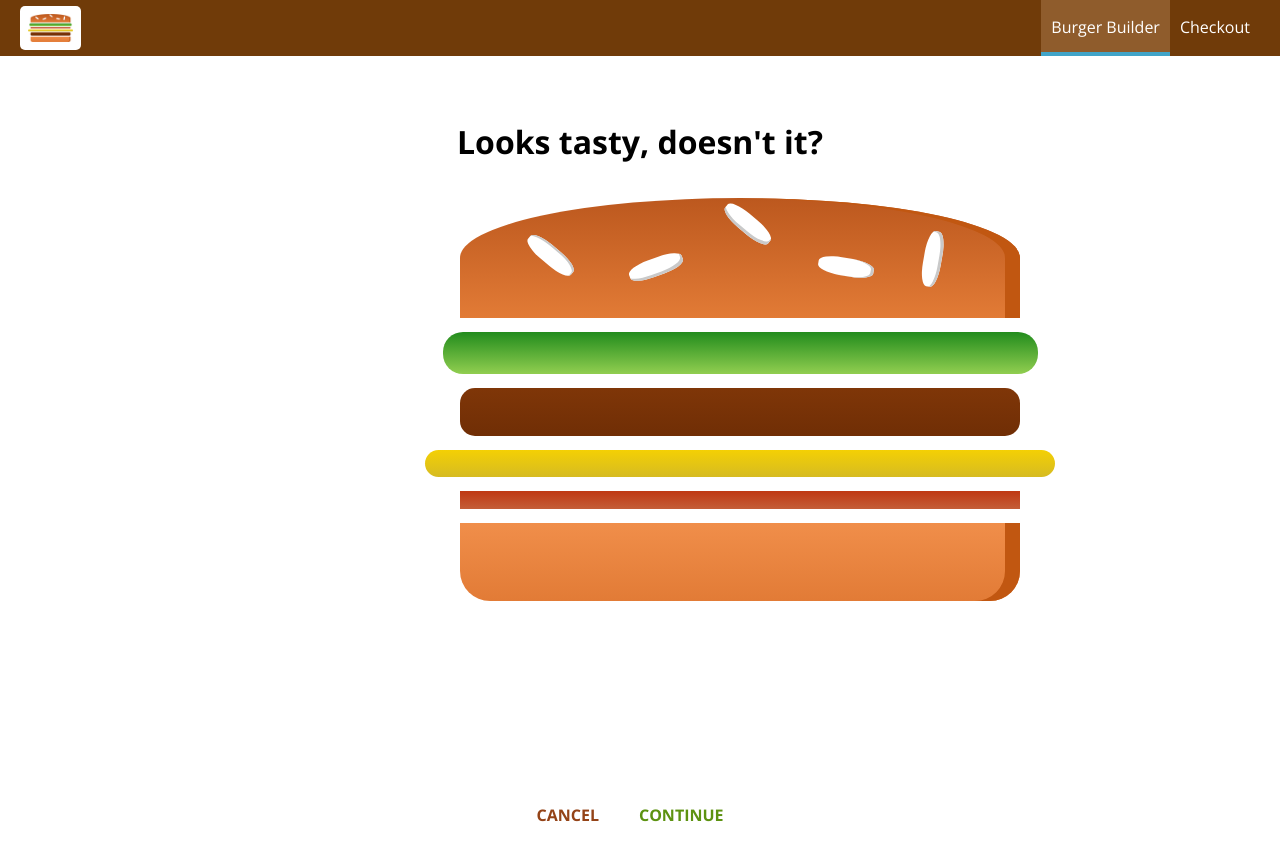
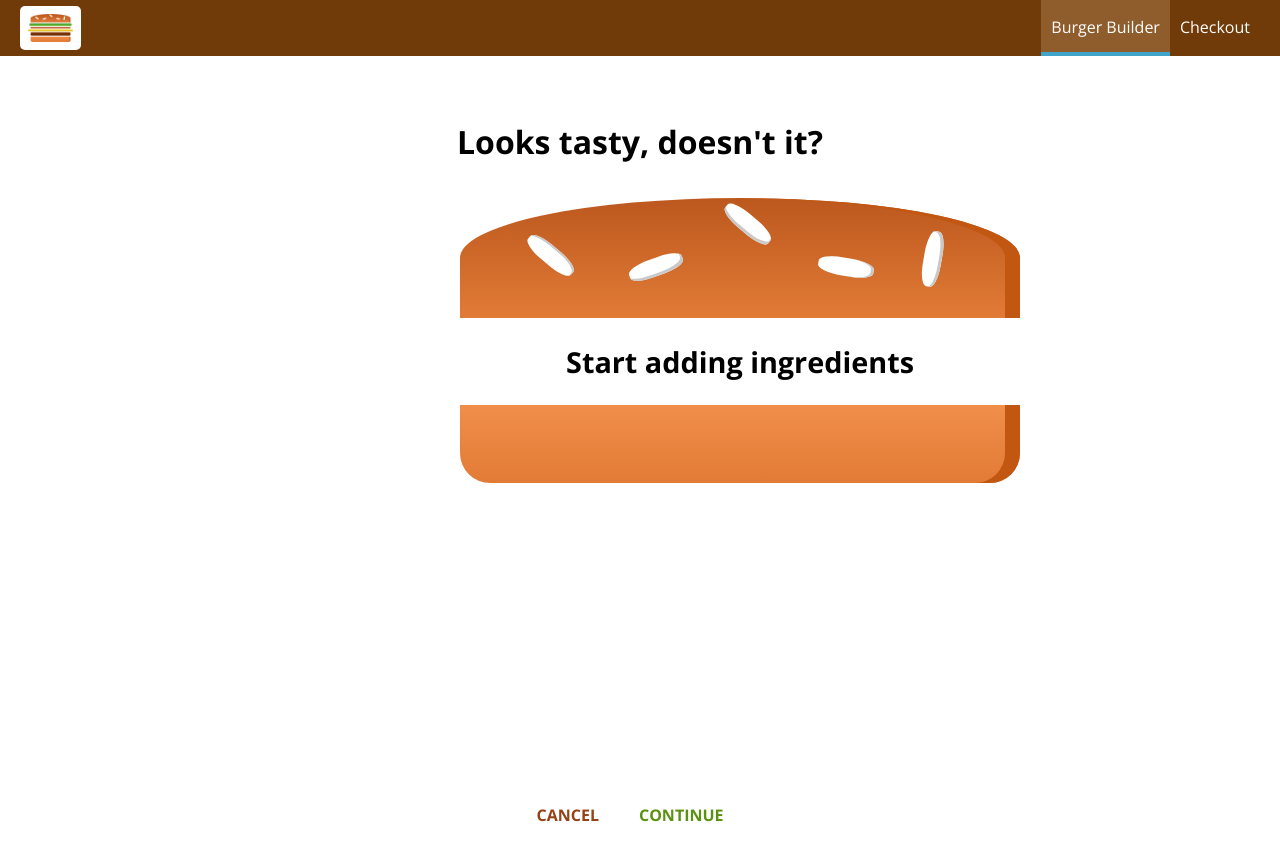
Before and after one commit to wouter-droog/BurgerProject, a React (Create React App) app: page /checkout in a window 1280 px wide. Built offline with nearby package versions, Linux system fonts and the light colour scheme.

Commit message:
Modified Checkout: gets ingredients via query params

```diff
--- a/src/components/CheckoutSummary/CheckoutSummary.js
+++ b/src/components/CheckoutSummary/CheckoutSummary.js
@@ -12,8 +12,8 @@ const checkoutSummary = (props) => {
             <div className={checkoutStyles.CheckoutSummaryBurgerContainer} >
                 <Burger ingredients={props.ingredients} />
             </div>
-            <Button clicked={props.orderCancel} btnType={'Danger'}>CANCEL</Button>
-            <Button clicked={props.orderContinue} btnType={'Success'}>CONTINUE</Button>
+            <Button clicked={props.checkoutCancel} btnType={'Danger'}>CANCEL</Button>
+            <Button clicked={props.checkoutContinue} btnType={'Success'}>CONTINUE</Button>
         </div>
     )
 };
--- a/src/containers/BurgerBuilder/BurgerBuilder.js
+++ b/src/containers/BurgerBuilder/BurgerBuilder.js
@@ -70,7 +70,14 @@ class BurgerBuilder extends Component {
     }
 
     continueOrderHandler = () => {
-        this.props.history.push(`${this.props.match.url}checkout`);
+        let ingredientParams = [];
+        Object.keys(this.state.ingredients).forEach((ingredient) => {
+            ingredientParams.push(`${encodeURIComponent(ingredient)}=${encodeURIComponent(this.state.ingredients[ingredient])}`);
+        });
+        this.props.history.push({
+            pathname: 'checkout',
+            search: ingredientParams.join('&')
+        });
         // this.setState({
         //     isLoading: true
         // });
--- a/src/containers/Checkout/Checkout.js
+++ b/src/containers/Checkout/Checkout.js
@@ -8,18 +8,37 @@ import checkoutStyles from './Checkout.module.css';
 class Checkout extends Component {
     state = {
         ingredients: {
-            salad: 1,
-            meat: 1,
-            cheese: 1,
-            bacon: 1
+            salad: 0,
+            meat: 0,
+            cheese: 0,
+            bacon: 0
         }
+    }
+
+    componentDidMount () {
+        const queryIngredients = {};
+        const query = new URLSearchParams(this.props.location.search);
+        for (let param of query.entries()) {
+            queryIngredients[param[0]] = param[1];
+        }
+        this.setState({ingredients: queryIngredients});
+    }
+
+    checkoutCancelHandler = () => {
+        this.props.history.goBack();
+    }
+
+    checkoutContinueHandler = () => {
+        this.props.history.replace(`${this.props.match.url}/contact-data`);
     }
 
     render() {
         return (
             <div className={checkoutStyles.Checkout}>
-                <CheckoutSummary ingredients={this.state.ingredients} />
-
+                <CheckoutSummary
+                    ingredients={this.state.ingredients}
+                    checkoutCancel={this.checkoutCancelHandler}
+                    checkoutContinue={this.checkoutContinueHandler}/>
             </div>
         );
     }
```
